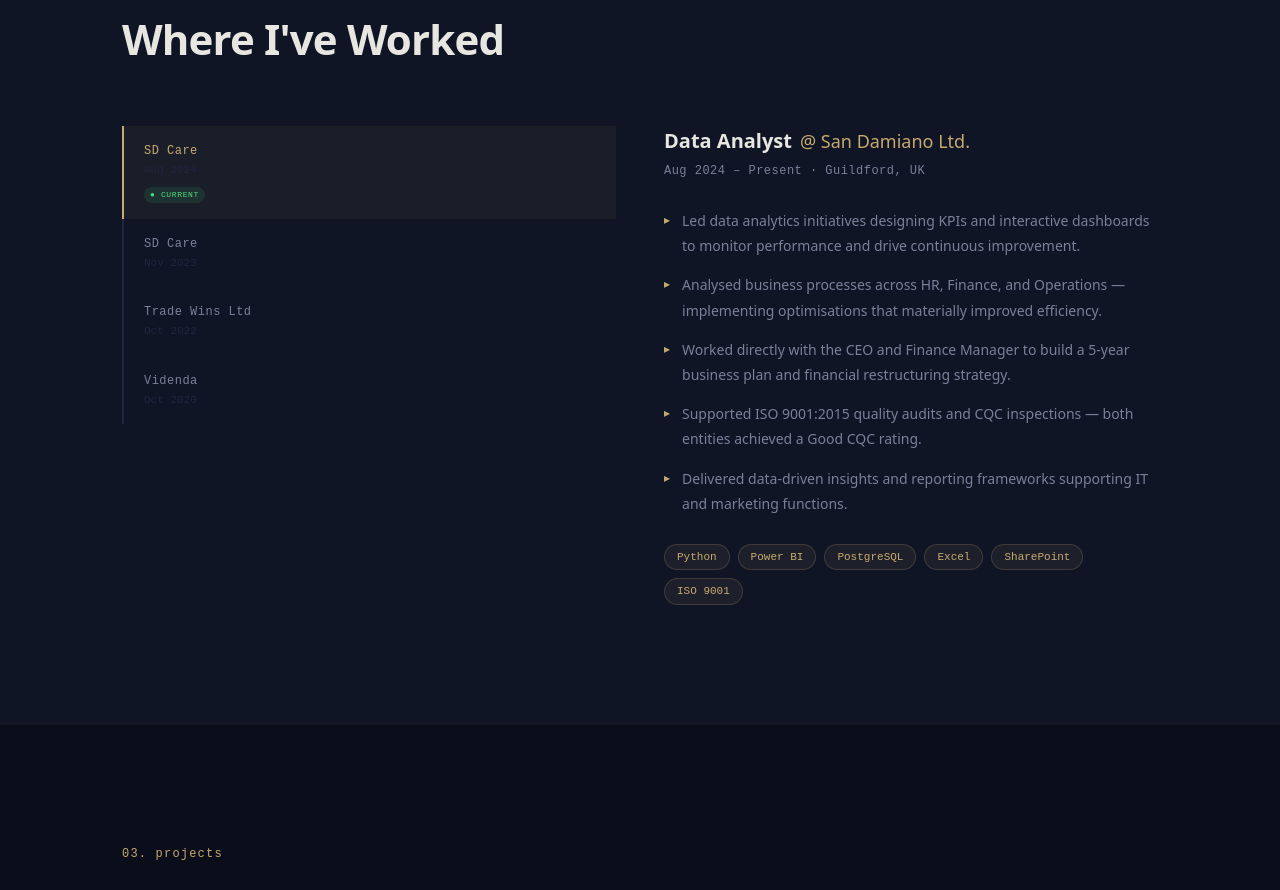
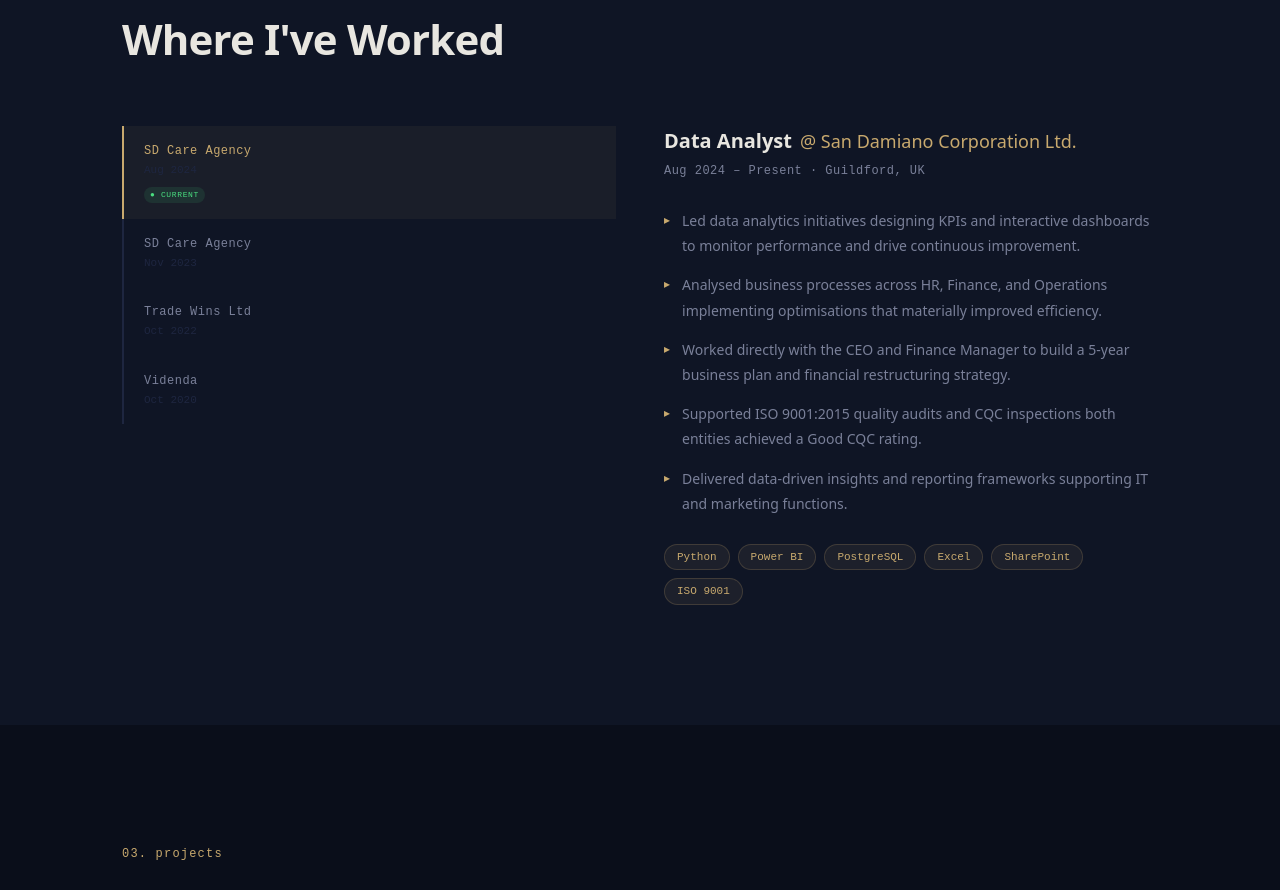
Before and after one commit to varungopithallapelly/portfolio, a Next.js app: page / in a window 1280 px wide. Shown: the part 1960-2850 px from the top of the page. Built offline with nearby package versions, Linux system fonts and the light colour scheme.

Commit message:
Fix duplicate background property

```diff
--- a/components/Experience.tsx
+++ b/components/Experience.tsx
@@ -7,24 +7,24 @@
 const jobs = [
   {
     title: 'Data Analyst',
-    company: 'SD Care',
-    fullCompany: 'San Damiano Ltd.',
+    company: 'SD Care Agency',
+    fullCompany: 'San Damiano Corporation Ltd.',
     location: 'Guildford, UK',
     period: 'Aug 2024 – Present',
     current: true,
     bullets: [
       'Led data analytics initiatives designing KPIs and interactive dashboards to monitor performance and drive continuous improvement.',
-      'Analysed business processes across HR, Finance, and Operations — implementing optimisations that materially improved efficiency.',
+      'Analysed business processes across HR, Finance, and Operations implementing optimisations that materially improved efficiency.',
       'Worked directly with the CEO and Finance Manager to build a 5-year business plan and financial restructuring strategy.',
-      'Supported ISO 9001:2015 quality audits and CQC inspections — both entities achieved a Good CQC rating.',
+      'Supported ISO 9001:2015 quality audits and CQC inspections both entities achieved a Good CQC rating.',
       'Delivered data-driven insights and reporting frameworks supporting IT and marketing functions.',
     ],
     tech: ['Python', 'Power BI', 'PostgreSQL', 'Excel', 'SharePoint', 'ISO 9001'],
   },
   {
-    title: 'IT Specialist',
-    company: 'SD Care',
-    fullCompany: 'San Damiano Ltd.',
+    title: 'IT Executive',
+    company: 'SD Care Agency',
+    fullCompany: 'San Damiano Corporation Ltd.',
     location: 'Guildford, UK',
     period: 'Nov 2023 – Jul 2024',
     current: false,
```
